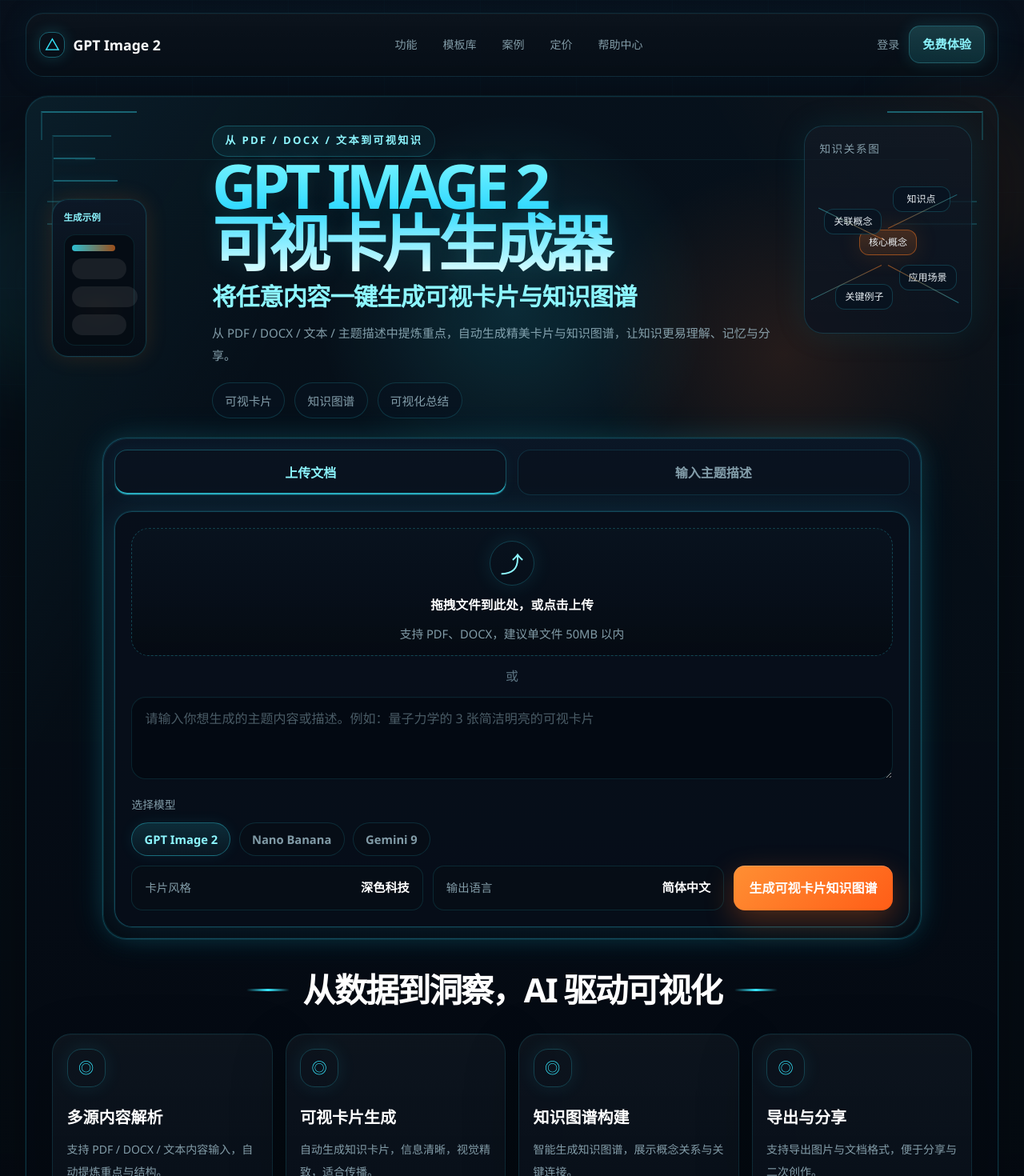
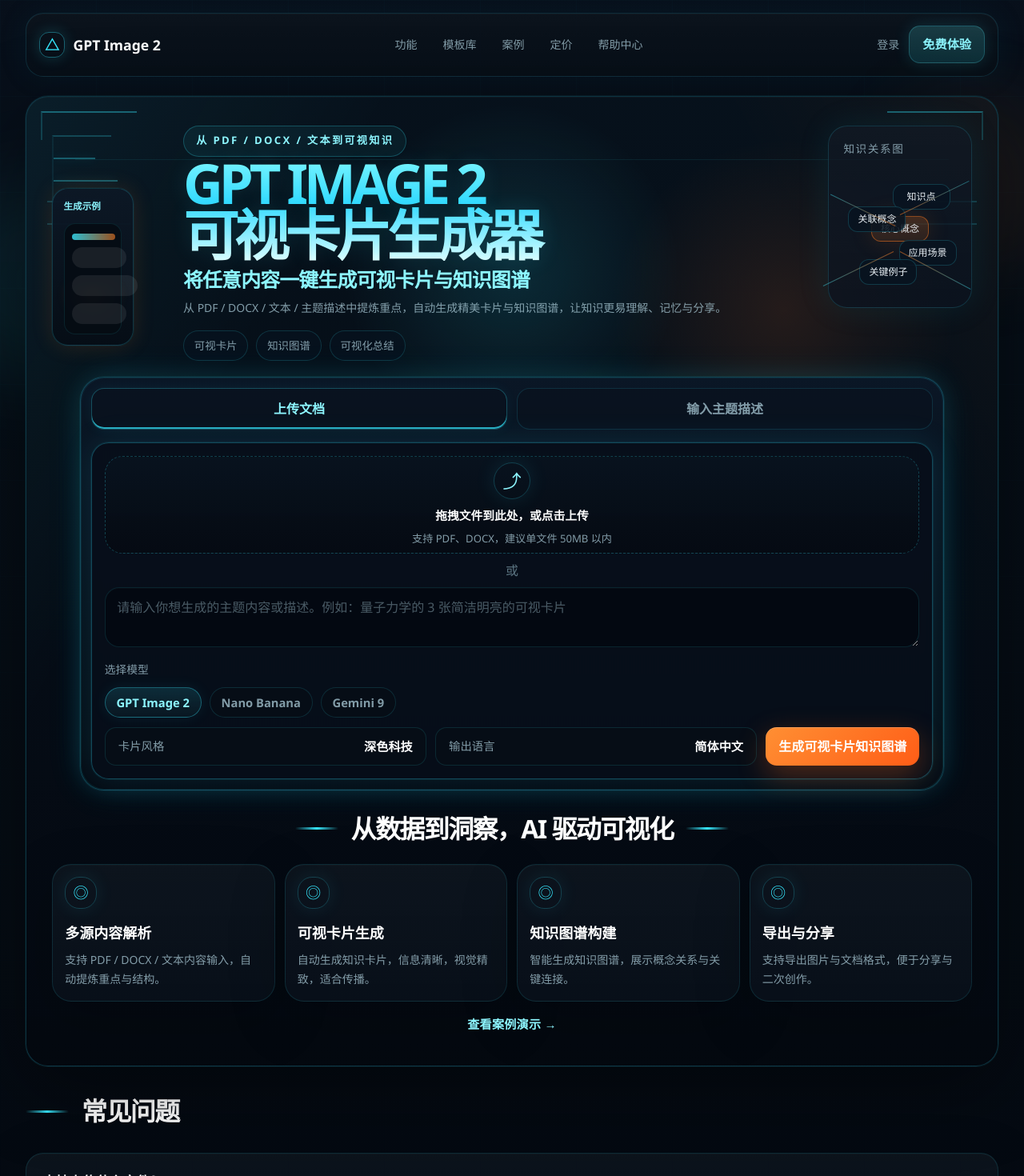
Before and after one commit to yezizhizhi/gptimage, a Next.js app: page / in a window 1280 px wide. Shown: the top 1470 px of the page at 80% size. Built offline with nearby package versions, Linux system fonts and the light colour scheme; no server answers.

Commit message:
Compress hero layout for full first-screen visibility

```diff
--- a/app/globals.css
+++ b/app/globals.css
@@ -153,7 +153,7 @@
 
 .hero-frame {
   position: relative;
-  min-height: calc(100vh - 2.5rem);
+  min-height: calc(100vh - 1.5rem);
   border: 1px solid rgba(49, 221, 255, 0.2);
   background:
     linear-gradient(180deg, rgba(7, 17, 28, 0.94), rgba(4, 9, 16, 0.98)),
@@ -257,7 +257,7 @@
 
 .hero-title {
   margin: 0;
-  font-size: clamp(2.55rem, 6vw, 5.2rem);
+  font-size: clamp(2.1rem, 5.4vw, 4.6rem);
   font-weight: 800;
   line-height: 0.94;
   letter-spacing: -0.08em;
@@ -271,7 +271,7 @@
 
 .mini-preview-card {
   position: relative;
-  min-height: 220px;
+  min-height: 188px;
 }
 
 .mini-preview-lines {
@@ -306,8 +306,8 @@
 .mini-phone-card {
   position: absolute;
   left: 0;
-  top: 96px;
-  width: 118px;
+  top: 82px;
+  width: 102px;
   border-radius: 20px;
   border: 1px solid rgba(55, 233, 255, 0.18);
   background: linear-gradient(180deg, rgba(13, 24, 38, 0.95), rgba(6, 13, 22, 0.95));
@@ -368,7 +368,7 @@
 
 .hero-side {
   position: relative;
-  min-height: 220px;
+  min-height: 188px;
 }
 
 .node-card {
@@ -376,7 +376,7 @@
   right: 0;
   top: 4px;
   width: 100%;
-  max-width: 210px;
+  max-width: 180px;
   border: 1px solid rgba(53, 221, 255, 0.16);
   border-radius: 24px;
   background:
@@ -394,8 +394,8 @@
 
 .knowledge-map {
   position: relative;
-  height: 188px;
-  margin-top: 0.8rem;
+  height: 160px;
+  margin-top: 0.6rem;
 }
 
 .map-node {
@@ -479,9 +479,9 @@
   border-radius: 9999px;
   border: 1px solid rgba(55, 233, 255, 0.16);
   background: rgba(8, 19, 31, 0.72);
-  padding: 0.65rem 0.95rem;
+  padding: 0.5rem 0.8rem;
   color: var(--text-muted);
-  font-size: 0.92rem;
+  font-size: 0.84rem;
 }
 
 .generator-panel {
@@ -491,7 +491,7 @@
   background:
     linear-gradient(180deg, rgba(11, 23, 38, 0.94), rgba(5, 11, 18, 0.97)),
     var(--panel-soft);
-  padding: 0.9rem;
+  padding: 0.8rem;
   box-shadow:
     0 0 0 1px rgba(55, 233, 255, 0.06),
     0 0 44px rgba(55, 233, 255, 0.1);
@@ -511,16 +511,20 @@
 .tab-row {
   display: grid;
   grid-template-columns: 1fr 1fr;
-  gap: 0.85rem;
+  gap: 0.7rem;
 }
 
 .panel-tab {
   border-radius: 16px;
   border: 1px solid rgba(54, 220, 255, 0.14);
   background: rgba(10, 19, 30, 0.78);
-  padding: 0.95rem 1rem;
+  padding: 0.82rem 1rem;
   color: var(--text-muted);
   font-weight: 600;
+}
+
+.panel-body {
+  backdrop-filter: blur(6px);
 }
 
 .panel-tab-active {
@@ -533,12 +537,12 @@
 
 .upload-zone {
   display: flex;
-  min-height: 160px;
+  min-height: 122px;
   cursor: pointer;
   flex-direction: column;
   align-items: center;
   justify-content: center;
-  gap: 0.8rem;
+  gap: 0.55rem;
   border-radius: 22px;
   border: 1px dashed rgba(55, 233, 255, 0.24);
   background:
@@ -561,28 +565,28 @@
   display: inline-flex;
   align-items: center;
   justify-content: center;
-  height: 3.5rem;
-  width: 3.5rem;
+  height: 2.9rem;
+  width: 2.9rem;
   border-radius: 9999px;
   border: 1px solid rgba(55, 233, 255, 0.22);
   color: var(--cyan-soft);
-  font-size: 1.8rem;
+  font-size: 1.45rem;
   box-shadow: 0 0 26px rgba(55, 233, 255, 0.1);
 }
 
 .upload-title {
   color: white;
-  font-size: 0.98rem;
+  font-size: 0.92rem;
   font-weight: 700;
 }
 
 .upload-copy {
   color: var(--text-muted);
-  font-size: 0.92rem;
+  font-size: 0.82rem;
 }
 
 .or-divider {
-  margin: 0.85rem auto;
+  margin: 0.55rem auto;
   color: rgba(165, 203, 218, 0.54);
   text-align: center;
 }
@@ -603,11 +607,11 @@
   display: inline-flex;
   align-items: center;
   justify-content: center;
-  min-height: 42px;
+  min-height: 38px;
   border-radius: 9999px;
   border: 1px solid rgba(55, 233, 255, 0.14);
   background: rgba(7, 14, 23, 0.9);
-  padding: 0 0.95rem;
+  padding: 0 0.85rem;
   color: var(--text-muted);
   font-size: 0.92rem;
   font-weight: 600;
@@ -635,7 +639,7 @@
   border-radius: 18px;
   border: 1px solid rgba(55, 233, 255, 0.12);
   background: rgba(3, 9, 16, 0.76);
-  padding: 0.9rem 1rem;
+  padding: 0.8rem 0.9rem;
   color: white;
   outline: none;
   box-shadow: inset 0 1px 0 rgba(255, 255, 255, 0.02);
@@ -654,13 +658,18 @@
 
 .select-like {
   display: flex;
-  min-height: 56px;
+  min-height: 48px;
   align-items: center;
   justify-content: space-between;
   border-radius: 14px;
   border: 1px solid rgba(55, 233, 255, 0.12);
   background: rgba(7, 14, 23, 0.86);
   padding: 0 1rem;
+}
+
+.controls-grid {
+  display: grid;
+  gap: 0.7rem;
 }
 
 .select-label {
@@ -676,13 +685,13 @@
 
 .generate-button {
   display: inline-flex;
-  min-height: 56px;
+  min-height: 48px;
   align-items: center;
   justify-content: center;
   border: 0;
   border-radius: 14px;
   background: linear-gradient(135deg, #ff8f33, #ff5d17);
-  padding: 0 1.2rem;
+  padding: 0 1rem;
   color: white;
   font-weight: 700;
   box-shadow:
@@ -709,7 +718,7 @@
 
 .section-headline h3 {
   margin: 0;
-  font-size: clamp(1.7rem, 4vw, 2.6rem);
+  font-size: clamp(1.35rem, 3vw, 2rem);
   font-weight: 700;
   letter-spacing: -0.05em;
 }
@@ -739,16 +748,16 @@
 
 .feature-card {
   border-radius: 24px;
-  padding: 1.1rem;
-  min-height: 180px;
+  padding: 0.95rem;
+  min-height: 150px;
 }
 
 .feature-icon {
   display: inline-flex;
   align-items: center;
   justify-content: center;
-  height: 3rem;
-  width: 3rem;
+  height: 2.5rem;
+  width: 2.5rem;
   border-radius: 18px;
   border: 1px solid rgba(55, 233, 255, 0.22);
   color: var(--cyan);
@@ -758,7 +767,7 @@
 
 .sample-link {
   color: var(--cyan-soft);
-  font-size: 1rem;
+  font-size: 0.94rem;
   font-weight: 700;
   letter-spacing: 0.02em;
 }
@@ -830,20 +839,24 @@
     flex-direction: row;
     align-items: center;
   }
+
+  .controls-grid {
+    grid-template-columns: 1fr 1fr auto;
+  }
 }
 
 @media (min-width: 768px) {
   .hero-frame {
-    min-height: calc(100vh - 2rem);
+    min-height: calc(100vh - 1.4rem);
   }
 
   .node-card {
-    max-width: 170px;
+    max-width: 150px;
   }
 }
 
 @media (min-width: 1280px) {
   .node-card {
-    max-width: 210px;
+    max-width: 180px;
   }
 }
--- a/app/page.tsx
+++ b/app/page.tsx
@@ -80,7 +80,7 @@
           <div className="relative px-4 pb-8 pt-8 sm:px-6 lg:px-8 lg:pb-10 lg:pt-8">
             <div className="pointer-events-none absolute inset-0 bg-[radial-gradient(circle_at_50%_18%,rgba(47,230,255,0.13),transparent_18%),radial-gradient(circle_at_78%_22%,rgba(255,112,37,0.12),transparent_16%)]" />
 
-            <div className="relative grid gap-5 md:grid-cols-[140px_minmax(0,1fr)_160px] md:items-start xl:grid-cols-[180px_minmax(0,1fr)_220px]">
+            <div className="relative grid gap-4 md:grid-cols-[120px_minmax(0,1fr)_150px] md:items-start xl:grid-cols-[148px_minmax(0,1fr)_190px]">
               <aside className="hidden md:block">
                 <div className="mini-preview-card">
                   <div className="mini-preview-lines" />
@@ -97,21 +97,21 @@
                 </div>
               </aside>
 
-              <div className="pt-1 text-center md:text-left">
+              <div className="hero-copy pt-1 text-center md:text-left">
                 <span className="cyber-eyebrow">从 PDF / DOCX / 文本到可视知识</span>
-                <h1 className="hero-title mt-4">
+                <h1 className="hero-title mt-3">
                   GPT Image 2
                   <br />
                   可视卡片生成器
                 </h1>
-                <h2 className="mt-3 max-w-3xl text-[1.55rem] font-semibold leading-tight tracking-[-0.03em] text-[var(--cyan-soft)] sm:text-[1.9rem]">
+                <h2 className="mt-2 max-w-3xl text-[1.28rem] font-semibold leading-tight tracking-[-0.03em] text-[var(--cyan-soft)] sm:text-[1.55rem]">
                   将任意内容一键生成可视卡片与知识图谱
                 </h2>
-                <p className="mt-3 max-w-3xl text-sm leading-6 text-[var(--text-muted)] sm:text-[15px] sm:leading-7">
+                <p className="mt-2 max-w-3xl text-[13px] leading-6 text-[var(--text-muted)] sm:text-[14px] sm:leading-6">
                   从 PDF / DOCX / 文本 / 主题描述中提炼重点，自动生成精美卡片与知识图谱，让知识更易理解、记忆与分享。
                 </p>
 
-                <div className="mt-5 flex flex-wrap justify-center gap-3 md:justify-start">
+                <div className="mt-4 flex flex-wrap justify-center gap-2.5 md:justify-start">
                   {quickTags.map((tag) => (
                     <span key={tag} className="cyber-chip">
                       {tag}
@@ -138,7 +138,7 @@
               </aside>
             </div>
 
-            <div id="generate" className="generator-panel mx-auto mt-6 max-w-5xl">
+            <div id="generate" className="generator-panel mx-auto mt-5 max-w-[1080px]">
               <div className="tab-row">
                 <button className="panel-tab panel-tab-active" type="button">
                   上传文档
@@ -148,7 +148,7 @@
                 </button>
               </div>
 
-              <div className="mt-5 rounded-[22px] border border-[rgba(52,221,255,0.28)] bg-[rgba(7,15,26,0.86)] p-4 shadow-[0_0_0_1px_rgba(57,237,255,0.08),0_0_40px_rgba(44,208,255,0.12)] sm:p-5">
+              <div className="panel-body mt-4 rounded-[22px] border border-[rgba(52,221,255,0.28)] bg-[rgba(7,15,26,0.86)] p-3.5 shadow-[0_0_0_1px_rgba(57,237,255,0.08),0_0_40px_rgba(44,208,255,0.12)] sm:p-4">
                 <label className="upload-zone" htmlFor="landing-upload">
                   <input
                     id="landing-upload"
@@ -165,11 +165,11 @@
 
                 <textarea
                   className="prompt-input"
-                  rows={3}
+                  rows={2}
                   placeholder="请输入你想生成的主题内容或描述。例如：量子力学的 3 张简洁明亮的可视卡片"
                 />
 
-                <div className="mt-4 space-y-3">
+                <div className="mt-3 space-y-3">
                   <div>
                     <div className="control-caption">选择模型</div>
                     <div className="model-row">
@@ -185,7 +185,7 @@
                     </div>
                   </div>
 
-                  <div className="grid gap-3 lg:grid-cols-[1fr_1fr_auto]">
+                  <div className="controls-grid">
                     <div className="select-like">
                       <span className="select-label">卡片风格</span>
                       <span className="select-value">深色科技</span>
@@ -202,24 +202,24 @@
               </div>
             </div>
 
-            <div className="mt-8">
+            <div className="mt-6">
               <div className="section-headline">
                 <span className="section-dash" />
                 <h3>从数据到洞察，AI 驱动可视化</h3>
                 <span className="section-dash" />
               </div>
 
-              <div className="mt-6 grid gap-4 md:grid-cols-2 xl:grid-cols-4">
+              <div className="feature-grid mt-5 grid gap-3 md:grid-cols-2 xl:grid-cols-4">
                 {features.map((feature) => (
                   <article key={feature.title} className="feature-card">
                     <div className="feature-icon">◎</div>
-                    <h4 className="mt-6 text-xl font-semibold text-white">{feature.title}</h4>
-                    <p className="mt-3 text-sm leading-7 text-[var(--text-muted)]">{feature.copy}</p>
+                    <h4 className="mt-4 text-lg font-semibold text-white">{feature.title}</h4>
+                    <p className="mt-2 text-sm leading-6 text-[var(--text-muted)]">{feature.copy}</p>
                   </article>
                 ))}
               </div>
 
-              <div className="mt-6 text-center">
+              <div className="mt-4 text-center">
                 <a href="#generate" className="sample-link">
                   查看案例演示 →
                 </a>
```
